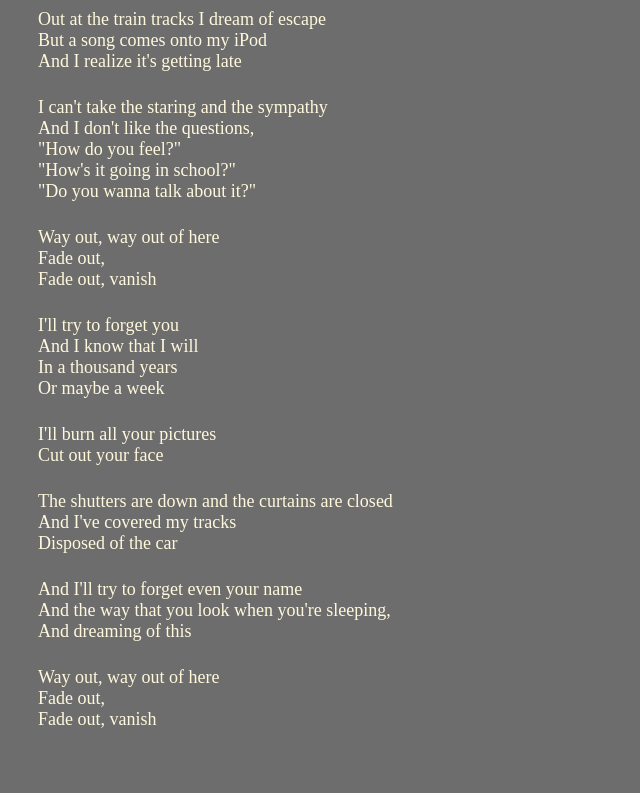
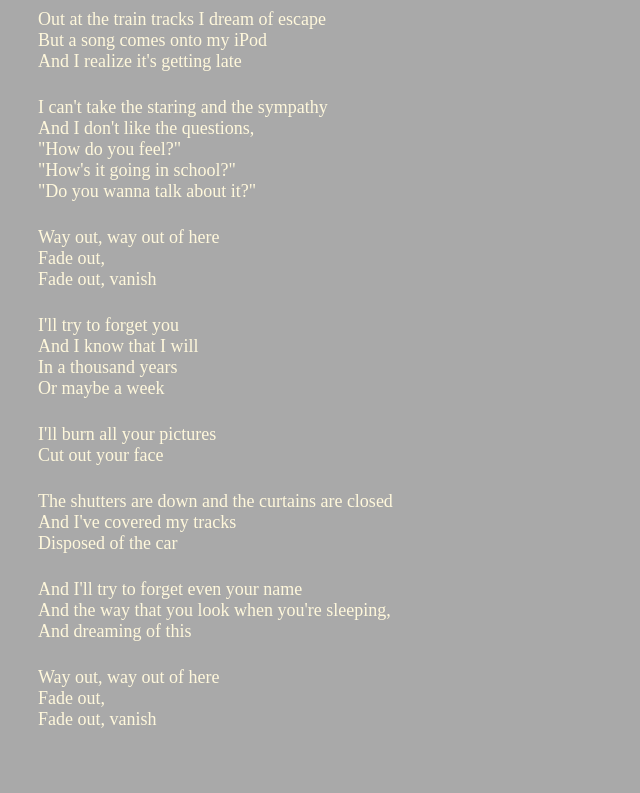
Before and after one commit to barteckstreet/learning-git-2, a website: page index.html in a window 1280 px wide. Shown: the part 161-954 px from the top of the page, without its empty margins (0-640 px from the left). Drawn offline with Linux system fonts and the light colour scheme.

Commit message:
change bg color to lighter shade of gray

```diff
--- a/style.css
+++ b/style.css
@@ -1,6 +1,6 @@
 body {
     padding: 30px;
-    background-color: rgb(109, 109, 109);
+    background-color: rgb(169, 169, 169);
     font-size: large;
     color: cornsilk;
 }
```
